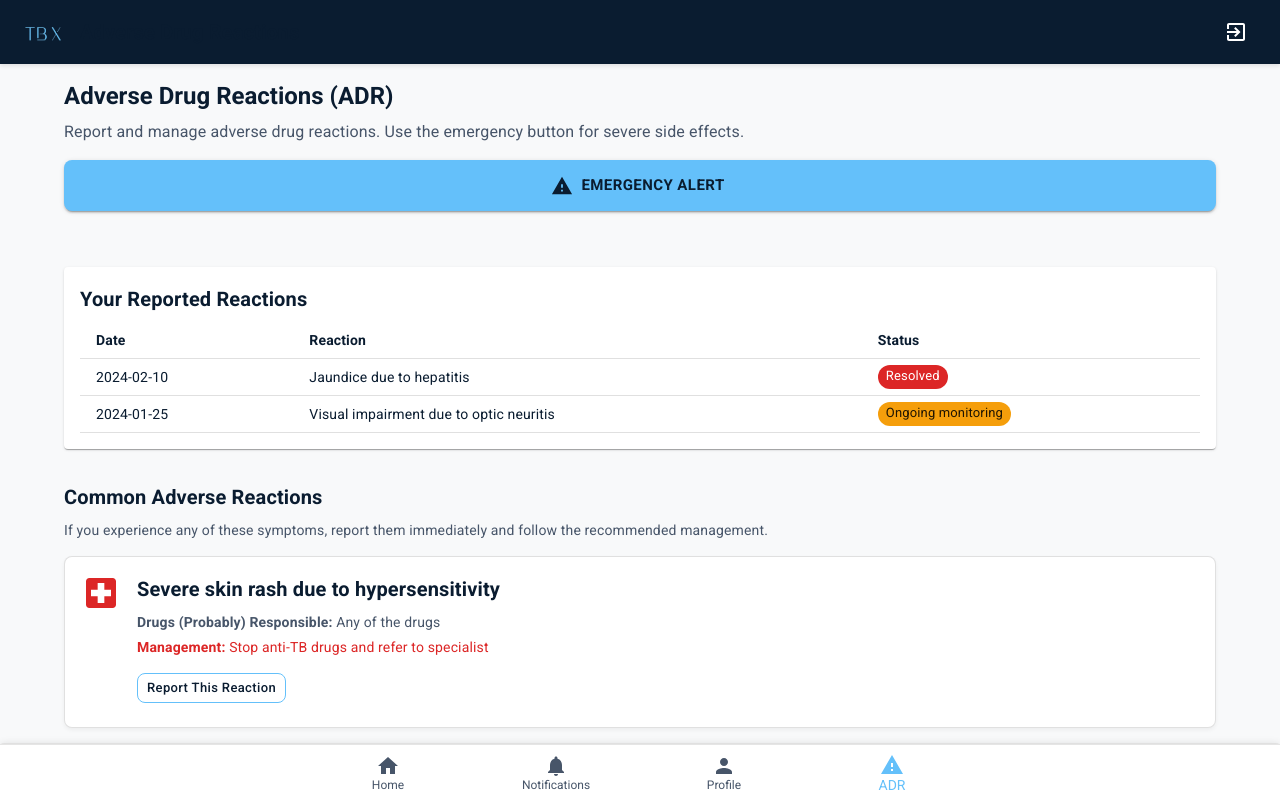
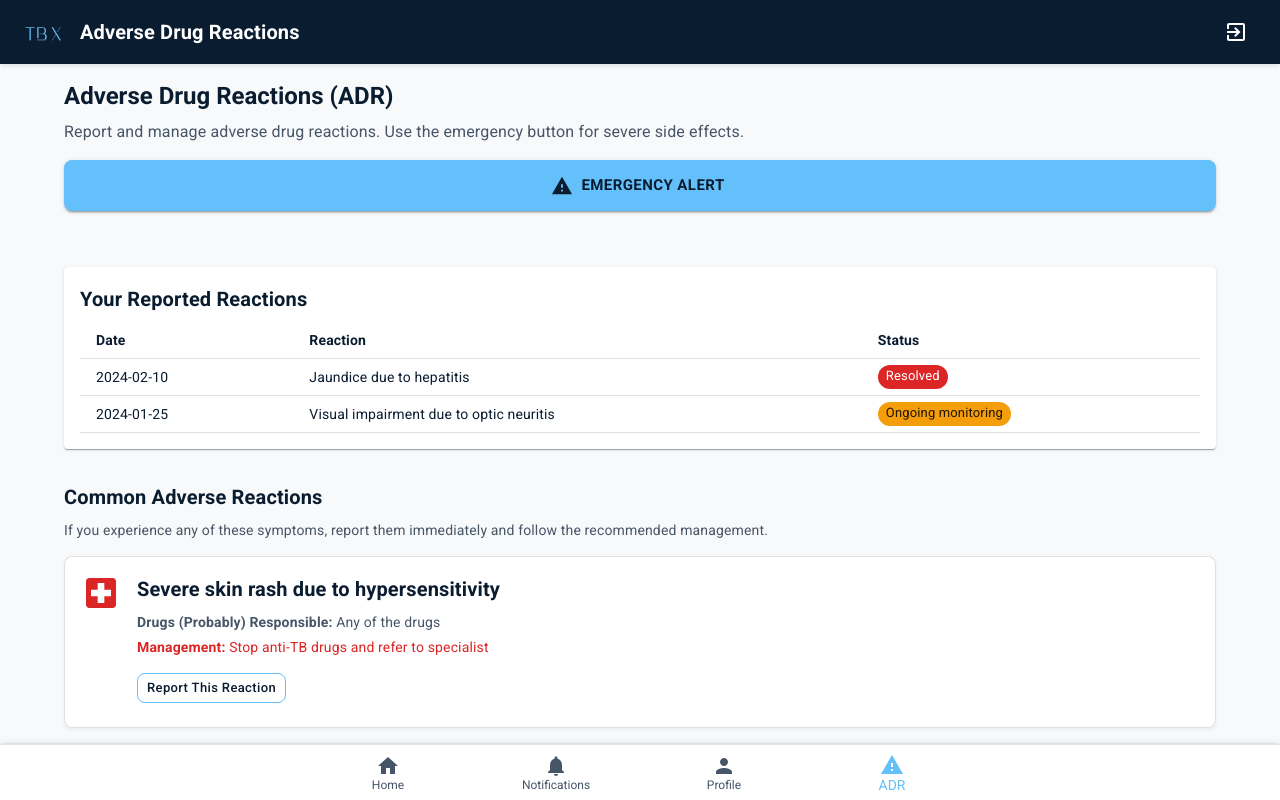
Before and after one commit to franciscohumarang/tbx_mobile, a React (Create React App) app: page /adr in a window 1280 px wide. Built offline with nearby package versions, Linux system fonts and the light colour scheme; sample sign-in values are in the browser's storage.

Commit message:
Improve text alignment and header styling in login and layout components
- Center-align text in Login and Dashboard Login pages
- Add white color to header title in Layout component

```diff
--- a/src/components/Layout.tsx
+++ b/src/components/Layout.tsx
@@ -65,7 +65,14 @@ const Layout: React.FC<LayoutProps> = ({ children, title = 'TBX' }) => {
             }}
             onClick={() => navigate('/')}
           />
-          <Typography variant="h6" component="div" sx={{ flexGrow: 1 }}>
+          <Typography
+            variant="h6"
+            component="div"
+            sx={{
+              flexGrow: 1,
+              color: 'white'
+            }}
+          >
             {title}
           </Typography>
           {currentUser && (
--- a/src/pages/Login.tsx
+++ b/src/pages/Login.tsx
@@ -61,7 +61,7 @@ const Login: React.FC = () => {
         <Typography component="h1" variant="h4" sx={{ mb: 2 }}>
           TBX Mobile
         </Typography>
-        <Typography component="h2" variant="h6" sx={{ mb: 4, color: 'text.secondary' }}>
+        <Typography align="center" component="h2" variant="h6" sx={{ mb: 4, color: 'text.secondary' }}>
           Tuberculosis Treatment Adherence Monitoring
         </Typography>
 
--- a/src/pages/dashboard/Login.tsx
+++ b/src/pages/dashboard/Login.tsx
@@ -55,7 +55,7 @@ const DashboardLogin: React.FC = () => {
             <Typography variant="h4" component="h1" gutterBottom>
               TB Admin Dashboard
             </Typography>
-            <Typography variant="body1" color="text.secondary">
+            <Typography align="center" variant="body1" color="text.secondary">
               Login to access the TB administration panel
             </Typography>
           </Box>
```
